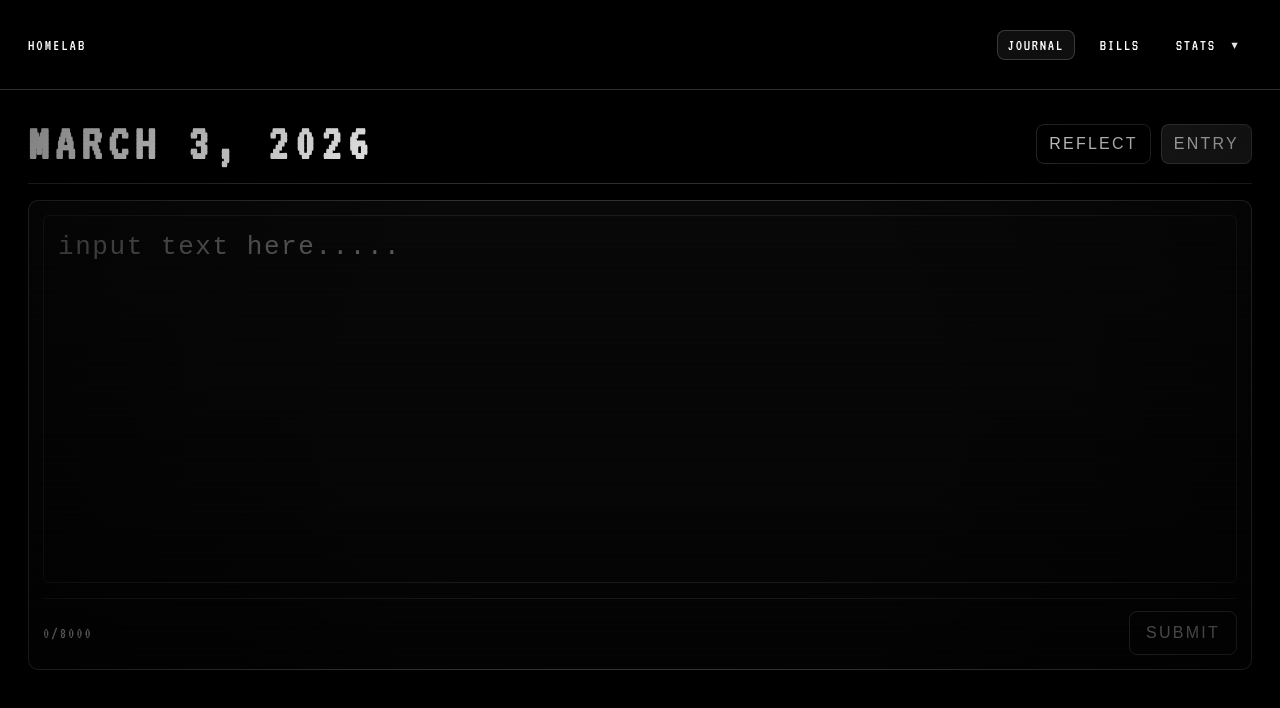
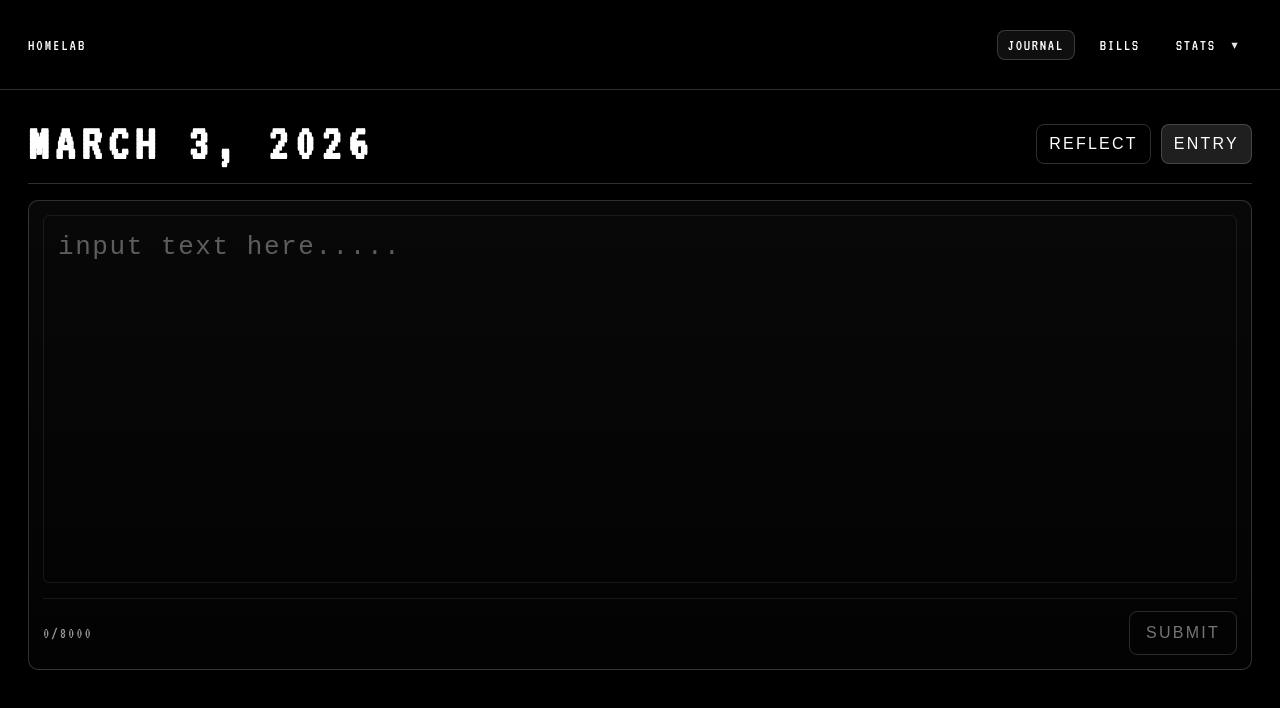
Before and after one commit to ChagoCruz/homelab, a Vue app in the folder frontend/web/: page /journal in a window 1280 px wide. Shown: the top 708 px of the page. Built offline with nearby package versions, Linux system fonts and the light colour scheme.

Commit message:
adjust the font brightness in the journal entries

```diff
--- a/frontend/web/src/pages/JournalEntryPage.vue
+++ b/frontend/web/src/pages/JournalEntryPage.vue
@@ -228,11 +228,14 @@ async function submit() {
   border-bottom: 1px solid var(--line);
   padding-bottom: 14px;
   margin-bottom: 16px;
+  position: relative;
+  z-index: 1;
 }
 
 .title {
   margin: 0;
   font-size: clamp(28px, 4vw, 52px);
+  color: var(--fg);
   letter-spacing: 0.12em;
   text-transform: uppercase;
 }
@@ -249,6 +252,8 @@ async function submit() {
   border-radius: var(--radius);
   padding: 14px;
   background: linear-gradient(180deg, rgba(255, 255, 255, 0.03), rgba(255, 255, 255, 0.01));
+  position: relative;
+  z-index: 1;
 }
 
 .textarea {
@@ -355,7 +360,7 @@ async function submit() {
 .history-date {
   margin: 0 0 8px;
   font-size: 16px;
-  color: var(--muted);
+  color: var(--fg);
   letter-spacing: 0.1em;
   text-transform: uppercase;
 }
@@ -363,6 +368,7 @@ async function submit() {
 .history-content {
   margin: 0;
   white-space: pre-wrap;
+  color: var(--fg);
   font-size: clamp(18px, 2.2vw, 24px);
   line-height: 1.35;
   letter-spacing: 0.04em;
@@ -386,6 +392,7 @@ async function submit() {
   );
   mix-blend-mode: overlay;
   opacity: 0.35;
+  z-index: 0;
 }
 
 .vignette {
@@ -394,5 +401,6 @@ async function submit() {
   inset: 0;
   background: radial-gradient(circle at center, rgba(0,0,0,0) 35%, rgba(0,0,0,0.6) 100%);
   opacity: 0.9;
+  z-index: 0;
 }
 </style>
```
